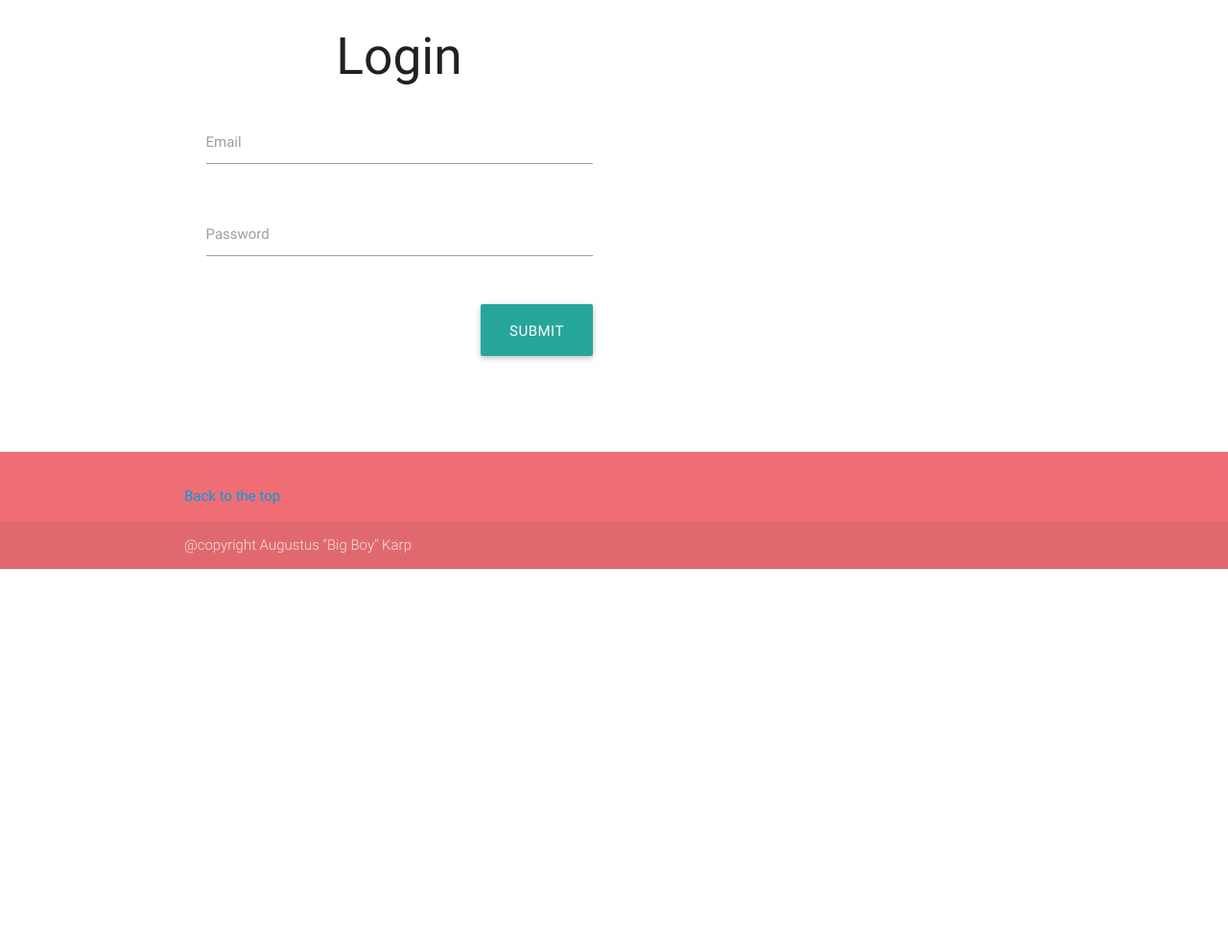
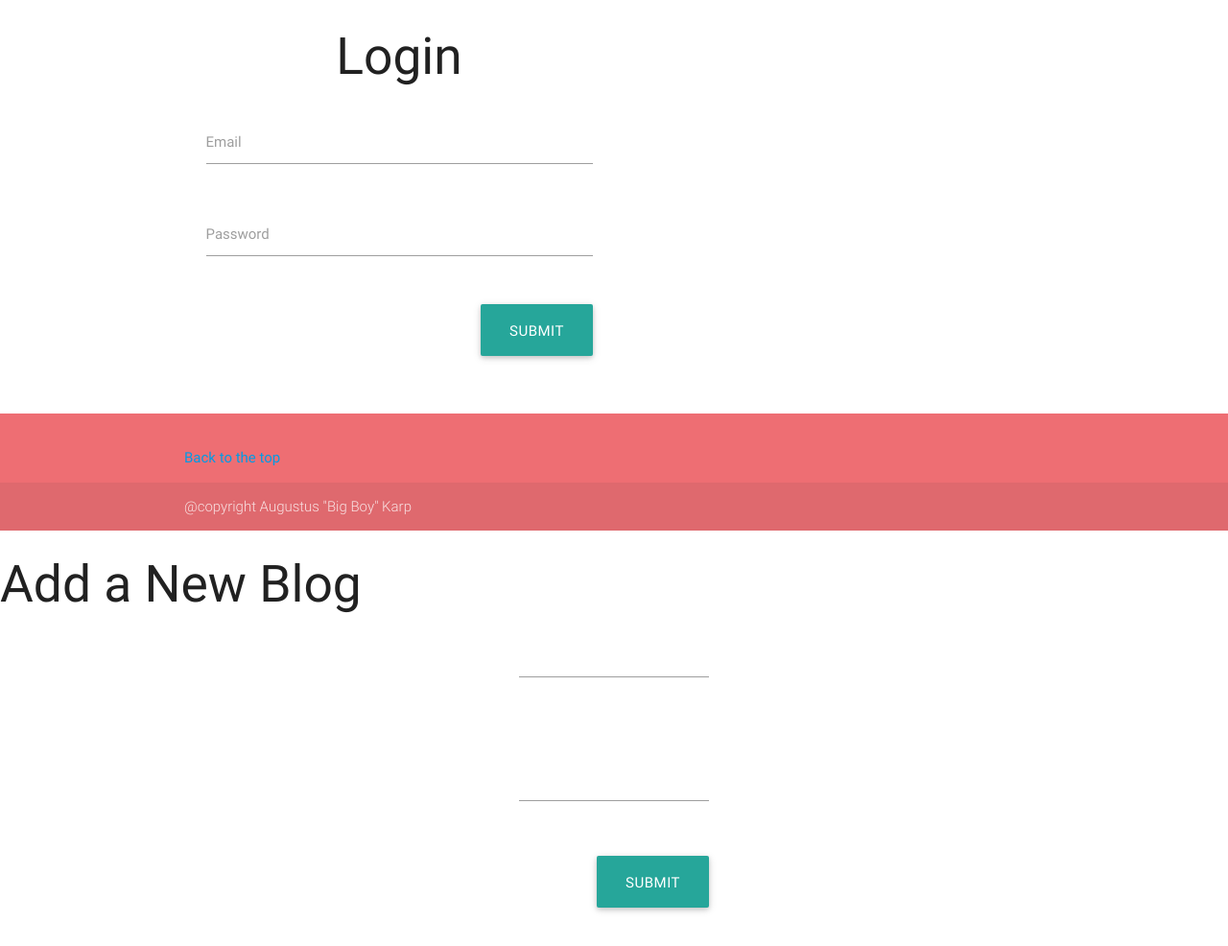
Before and after one commit to GusKarp/Blog, a plain HTML site: page public_html/admin.html in a window 1280 px wide. Shown: the part 207-1193 px from the top of the page at 96% size. Before the commit the page ends 800 px from the top, so only its background shows below. Drawn offline with nearby package versions, Linux system fonts and the light colour scheme.

Commit message:
finished video 24: created a blog template

```diff
--- a/public_html/admin.html
+++ b/public_html/admin.html
@@ -87,6 +87,30 @@
           <button class="btn btn-large waves-effect waves-light add-blog">Add a new Blog</button>
           <button class="btn btn-large waves-effect waves-light logout">Logout</button>
       </script>
+      <h2>Add a New Blog</h2>
+      <div class="row">
+          <form class="col s12 form-add-blog">
+              <div class="row">
+                  <div class="input-fiels col s12">
+                      <input id="title" type="text" name="title">
+                      <label for="title"></label>
+                  </div>
+              </div>
+              <div class="row">
+                  <div class="input-fiels col s12">
+                      <textarea id="content" name="content" class="materialize-textarea"></textarea>
+                      <label for="content"></label>
+                  </div>
+              </div>
+              <div class="row">
+                  <div class="col s12">
+                      <p class="right-align">
+                          <button class="btn btn-large wavse-effect waves-light" type="submit" name="action">Submit</button>
+                      </p>
+                  </div>
+              </div>
+          </form>
+      </div>
 
     </body>
   </html>
```
